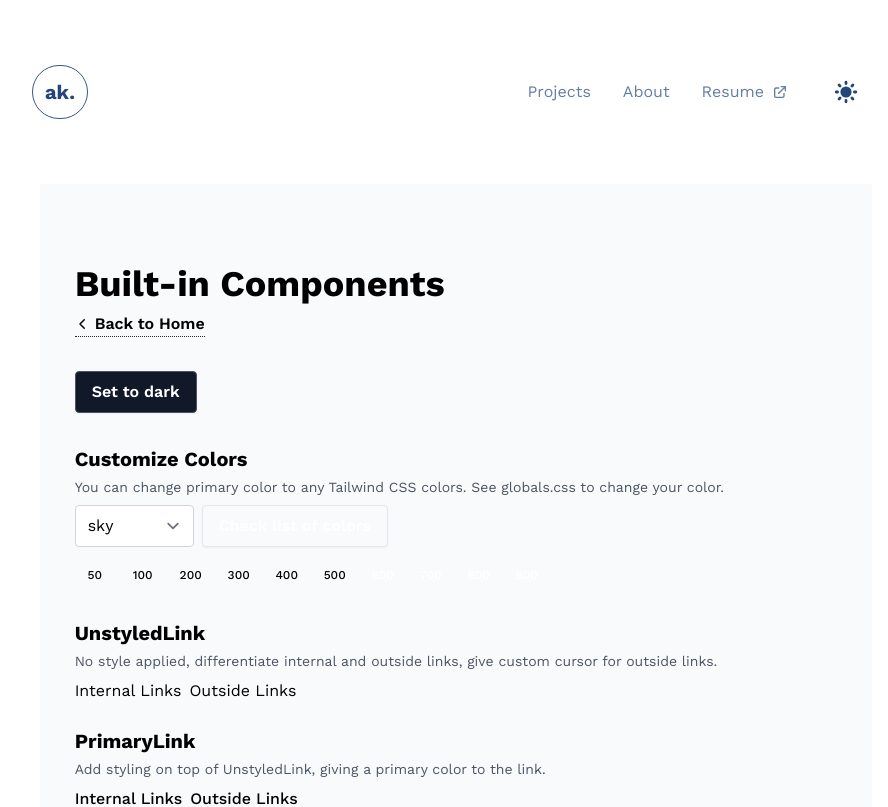
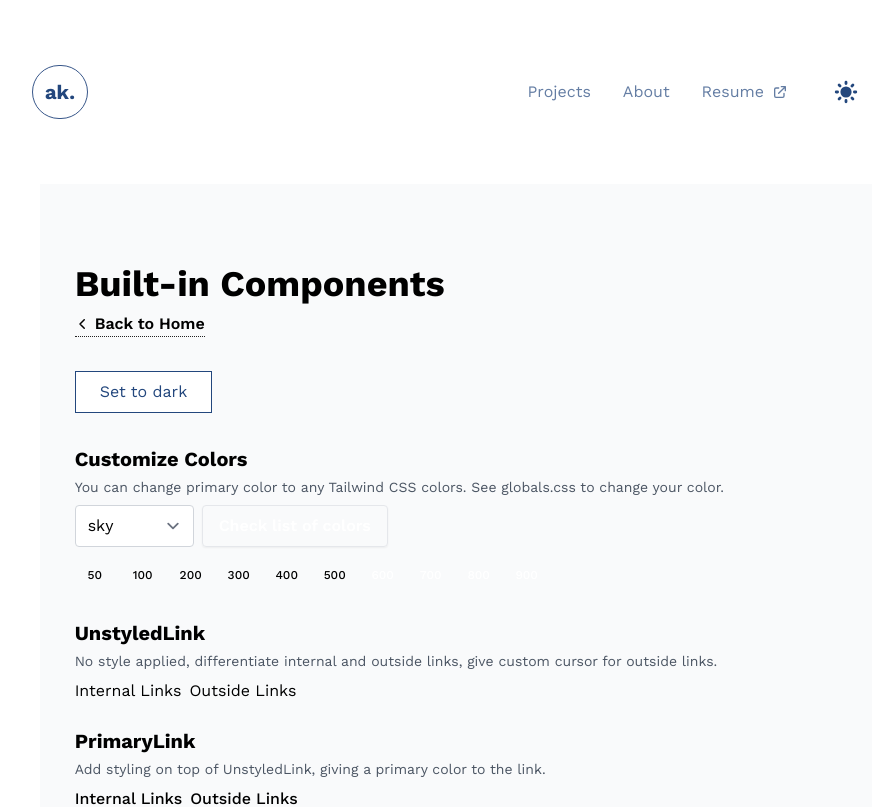
Before and after one commit to Abhikumar98/portfolio-2.0, a Next.js app: page /components in a window 1280 px wide. Shown: the top 807 px of the page, without its empty margins (184-1072 px from the left). Built offline with nearby package versions, Linux system fonts and the light colour scheme.

Commit message:
fix: minor improves

```diff
--- a/src/components/Section/index.tsx
+++ b/src/components/Section/index.tsx
@@ -11,7 +11,7 @@ const Section: React.FC<{
 	return (
 		<Framer.AppearFromTop delay={1}>
 			<h3
-				className={`mb-8 text-2xl font-semibold ${
+				className={`mt-32 mb-8 text-2xl font-semibold ${
 					level ? `text-${level}` : ``
 				} ${className ?? ''}`}
 			>
--- a/src/components/buttons/Button.tsx
+++ b/src/components/buttons/Button.tsx
@@ -1,7 +1,5 @@
+import clsx from 'clsx';
 import * as React from 'react';
-import { ImSpinner2 } from 'react-icons/im';
-
-import clsxm from '@/lib/clsxm';
 
 enum ButtonVariant {
 	'primary',
@@ -33,74 +31,15 @@ const Button = React.forwardRef<HTMLButtonElement, ButtonProps>(
 		const disabled = isLoading || buttonDisabled;
 
 		return (
-      <button
-        ref={ref}
-        type='button'
-        disabled={disabled}
-        className={clsxm(
-          'inline-flex items-center rounded px-4 py-2 font-semibold',
-          'focus:outline-none focus-visible:ring focus-visible:ring-primary-500',
-          'shadow-sm',
-          'transition-colors duration-75',
-          //#region  //*=========== Variants ===========
-          [
-            variant === 'primary' && [
-              'bg-primary-500 text-white',
-              'border border-primary-600',
-              'hover:bg-primary-600 hover:text-white',
-              'active:bg-primary-500',
-              'disabled:bg-primary-400 disabled:hover:bg-primary-400',
-            ],
-            variant === 'outline' && [
-              'text-primary-500',
-              'border border-primary-500',
-              'hover:bg-primary-50 active:bg-primary-100 disabled:bg-primary-100',
-              isDarkBg &&
-                'hover:bg-gray-900 active:bg-gray-800 disabled:bg-gray-800',
-            ],
-            variant === 'ghost' && [
-              'text-primary-500',
-              'shadow-none',
-              'hover:bg-primary-50 active:bg-primary-100 disabled:bg-primary-100',
-              isDarkBg &&
-                'hover:bg-gray-900 active:bg-gray-800 disabled:bg-gray-800',
-            ],
-            variant === 'light' && [
-              'bg-white text-dark ',
-              'border border-gray-300',
-              'hover:bg-gray-100 hover:text-dark',
-              'active:bg-white/80 disabled:bg-gray-200',
-            ],
-            variant === 'dark' && [
-              'bg-gray-900 text-white',
-              'border border-gray-600',
-              'hover:bg-gray-800 active:bg-gray-700 disabled:bg-gray-700',
-            ],
-          ],
-          //#endregion  //*======== Variants ===========
-          'disabled:cursor-not-allowed',
-          isLoading &&
-            'relative text-transparent transition-none hover:text-transparent disabled:cursor-wait',
-          className
-        )}
-        {...rest}
-      >
-        {isLoading && (
 			<div
-            className={clsxm(
-              'absolute top-1/2 left-1/2 -translate-x-1/2 -translate-y-1/2',
-              {
-                'text-white': ['primary', 'dark'].includes(variant),
-                'text-black': ['light'].includes(variant),
-                'text-primary-500': ['outline', 'ghost'].includes(variant),
-              }
+				data-content={children}
+				className={clsx(
+					'relative inline-flex cursor-pointer overflow-hidden border border-primary bg-background px-6 py-2 text-primary',
+					'hover:bg-primary hover:text-background'
 				)}
 			>
-            <ImSpinner2 className='animate-spin' />
+				<button className="">{children}</button>
 			</div>
-        )}
-        {children}
-      </button>
 		);
 	}
 );
--- /dev/null
+++ b/src/lib/projectDB.ts
@@ -0,0 +1,12 @@
+export const projects = [
+	{
+		name: 'Dakiya',
+		description:
+			'A simple web app to help you find the best deals on the internet.',
+		image: '',
+		tech: ['React', 'TypeScript', 'Node.js', 'Express', 'MongoDB'],
+		github: 'https://github.com/abhishek-pes/dakiya',
+		website: 'https://dakiya.netlify.app/',
+		producthunt: '',
+	},
+];
--- a/src/pages/about.tsx
+++ b/src/pages/about.tsx
@@ -1,5 +1,6 @@
 import React from 'react';
 
+import Footer from '@/components/Footer';
 import Framer from '@/components/Framer';
 import Heading from '@/components/Heading';
 import Link from '@/components/Link';
@@ -39,10 +40,6 @@ const About = () => {
 					I love working on the infrastructure of projects, I even
 					moved a whole frontend repo to a monorepo in my last job, it
 					was lit! 🔥
-					<br />
-					<br />
-					I'm kind of an ambivert, but if we meet, don't be shy to
-					push me to be more outgoing.🙂
 				</Subheading>
 				<Subheading>
 					DIY is my thing, I love building and breaking stuff with
@@ -55,6 +52,17 @@ const About = () => {
 				</Subheading>
 			</Framer.AppearFromTop>
 
+			<Framer.AppearFromTop delay={1.5}>
+				<Section heading="My approach">
+					<Subheading>
+						Everything can be broken down to the simplest components
+						or atom.
+						<br />
+						In web development, it's a box or div.
+					</Subheading>
+				</Section>
+			</Framer.AppearFromTop>
+
 			<Section heading="Work history">
 				<Subheading>
 					Previously,
@@ -64,6 +72,10 @@ const About = () => {
 					</div>
 				</Subheading>
 			</Section>
+
+			<Section heading="Wanna chat about a possible collab?">
+				<Footer />
+			</Section>
 		</div>
 	);
 };
--- a/src/pages/index.tsx
+++ b/src/pages/index.tsx
@@ -19,7 +19,8 @@ const App = () => {
 					currently located in Bangalore, India (GMT +5:30).
 				</Subheading>
 				<Subheading>
-					Exploring blockchain and building on it.
+					Exploring blockchain and building products that improves
+					web3 ecosystem.
 				</Subheading>
 				<Footer />
 			</Framer.AppearFromTop>
```
Lines whose indentation alone changed are shown as unchanged.
